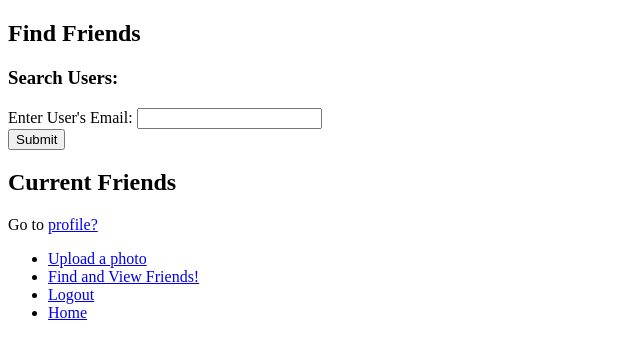
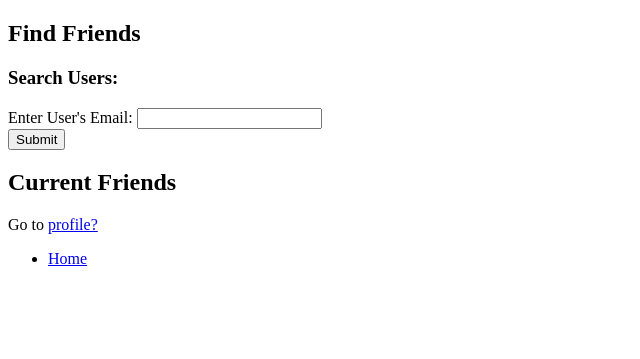
Before and after one commit to snigdhakalathur/CS460PA1, a Flask app: template skeleton/templates/friends.html in a window 1280 px wide. Shown: the top 359 px of the page, without its empty margins (0-640 px from the left). Run offline with Flask 2, Linux system fonts and the light colour scheme; the template is opened without the code that fills it, so the values that code supplies are empty; data comes from the database, SQL or seed files in the repository.

Commit message:
Update friends.html

```diff
--- a/skeleton/templates/friends.html
+++ b/skeleton/templates/friends.html
@@ -49,8 +49,5 @@
 {% endif %}
 
 <ul>
-<li><a href='/upload'>Upload a photo</a> </li>
-<li><a href='/friends'>Find and View Friends!</a> </li>
-<li><a href='/logout'>Logout</a></li>
 <li><a href='/'>Home</a></li>
 </ul>
```
